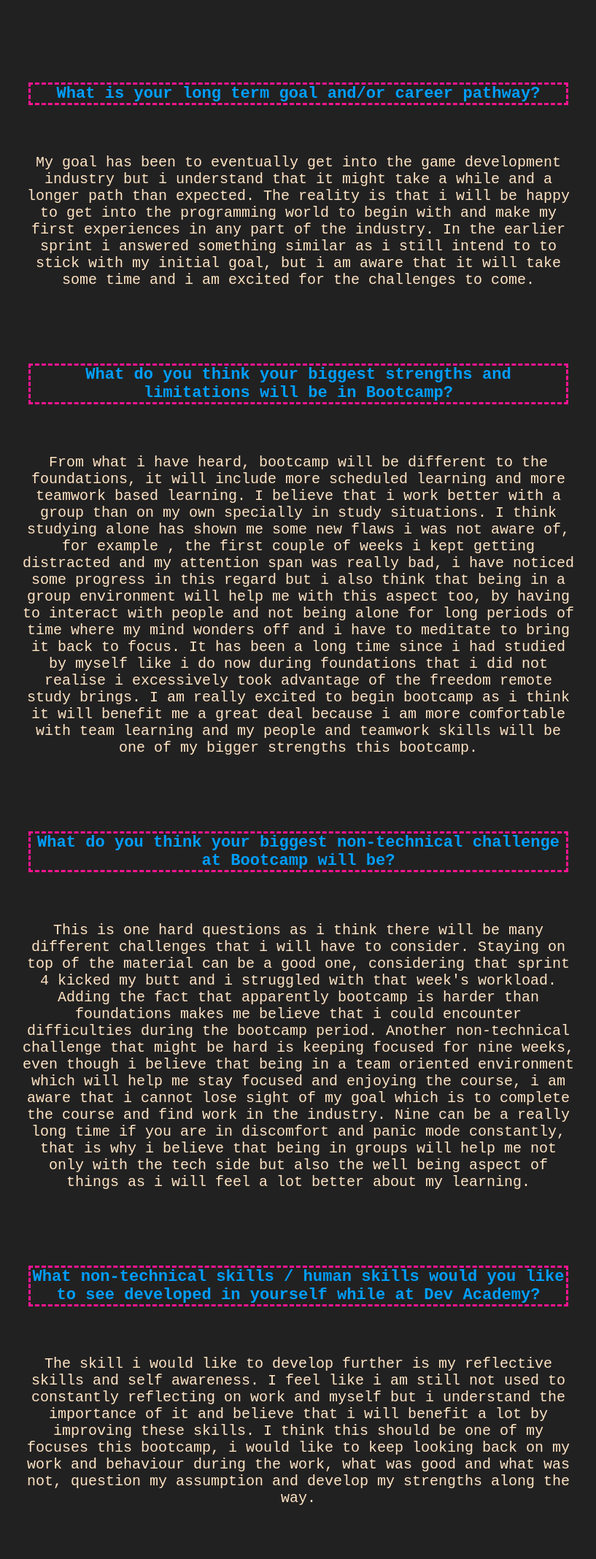
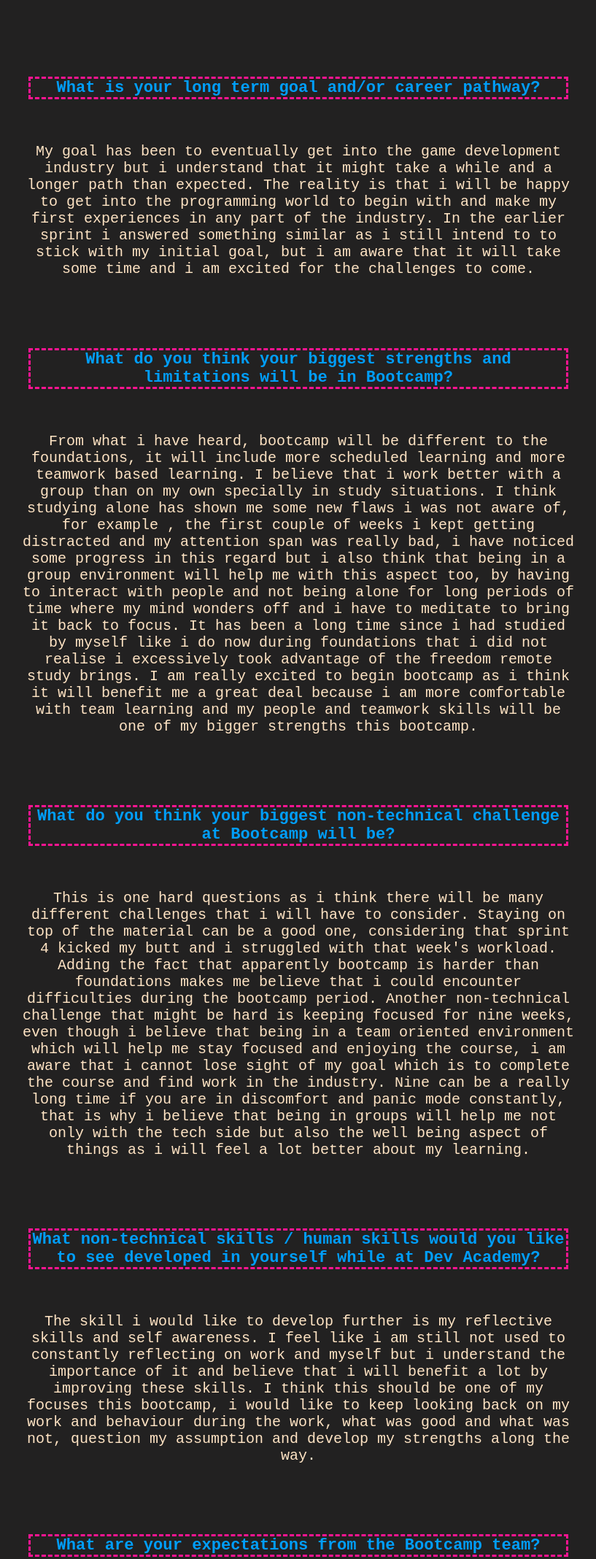
Before and after one commit to Aguante9/Aguante9.github.io, a plain HTML site: page blog/learning-plan.html in a window 1280 px wide. Shown: the part 3992-6128 px from the top of the page at 73% size, without its empty margins (231-1048 px from the left). Drawn offline with Linux system fonts and the light colour scheme.

Commit message:
fixing the h4 properly by making it an h3 with inline style

```diff
--- a/blog/learning-plan.html
+++ b/blog/learning-plan.html
@@ -127,7 +127,7 @@
                 <br>
                 <br>
                 <br>
-                <h4>What is your long term goal and/or career pathway?</h4>
+                <h3 style="color:rgb(0, 158, 250); border-color: #ff1492;">What is your long term goal and/or career pathway?</h3>
                 <br>
                     <p>
                         My goal has been to eventually get into the game development industry but i understand that it might take a while and a longer path than expected.
@@ -138,7 +138,8 @@
                 <br>
                 <br>
                 <br>
-                <h4>What do you think your biggest strengths and limitations will be in Bootcamp?</h4>
+                <h3 style="color:rgb(0, 158, 250); border-color: #ff1492;">What do you think your biggest strengths and limitations will be in Bootcamp?</h3>
+
                 <br>
 
                     <p>
@@ -155,7 +156,8 @@
                 <br>
                 <br>
                 <br>
-                <h4> What do you think your biggest non-technical challenge at Bootcamp will be?</h4>
+                <h3 style="color:rgb(0, 158, 250); border-color: #ff1492;">What do you think your biggest non-technical challenge at Bootcamp will be?</h3>
+
                 <br>
                     <p>
                         This is one hard questions as i think there will be many different challenges that i will have to consider.
@@ -171,7 +173,8 @@
                 <br>
                 <br>
                 <br>
-                <h4>What non-technical skills / human skills would you like to see developed in yourself while at Dev Academy?</h4>
+                <h3 style="color:rgb(0, 158, 250); border-color: #ff1492;">What non-technical skills / human skills would you like to see developed in yourself while at Dev Academy?</h3>
+
                 <br>
                     <p>
                         The skill i would like to develop further is my reflective skills and self awareness.
@@ -183,7 +186,8 @@
                 <br>
                 <br>
                 <br>
-                <h4>What are your expectations from the Bootcamp team? </h4>
+                <h3 style="color:rgb(0, 158, 250); border-color: #ff1492;">What are your expectations from the Bootcamp team?</h3>
+
                 <br>
                     <p>
                         From what i heard , i think that bootcamp will have more support than a discord channel like we had in the foundations.
@@ -196,7 +200,8 @@
                 <br>
                 <br>
                 <br>
-                <h4>What are your expectations of yourself on Bootcamp</h4>
+                <h3 style="color:rgb(0, 158, 250); border-color: #ff1492;">What are your expectations of yourself on Bootcamp</h3>
+
                 <br>
                     <p>
                         I plan to be more strict with myself when it comes to time-management and deadlines.
--- a/styles/main.css
+++ b/styles/main.css
@@ -43,7 +43,7 @@ h3 {
    margin-right: auto;
    border-color: rgb(0, 158, 250); border-style: dashed; border-radius: 0%;
 }
-
+/*
 h4 {
     color: rgb(0, 158, 250);
     font-family: monospace;
@@ -53,7 +53,7 @@ h4 {
    margin-left:auto;
    margin-right: auto;
    border-color:#ff1492; border-style: dashed; border-radius: 0%;
-}
+} */
 .image {
   margin-left: auto; margin-right: auto; width: 50%;
 }
```
